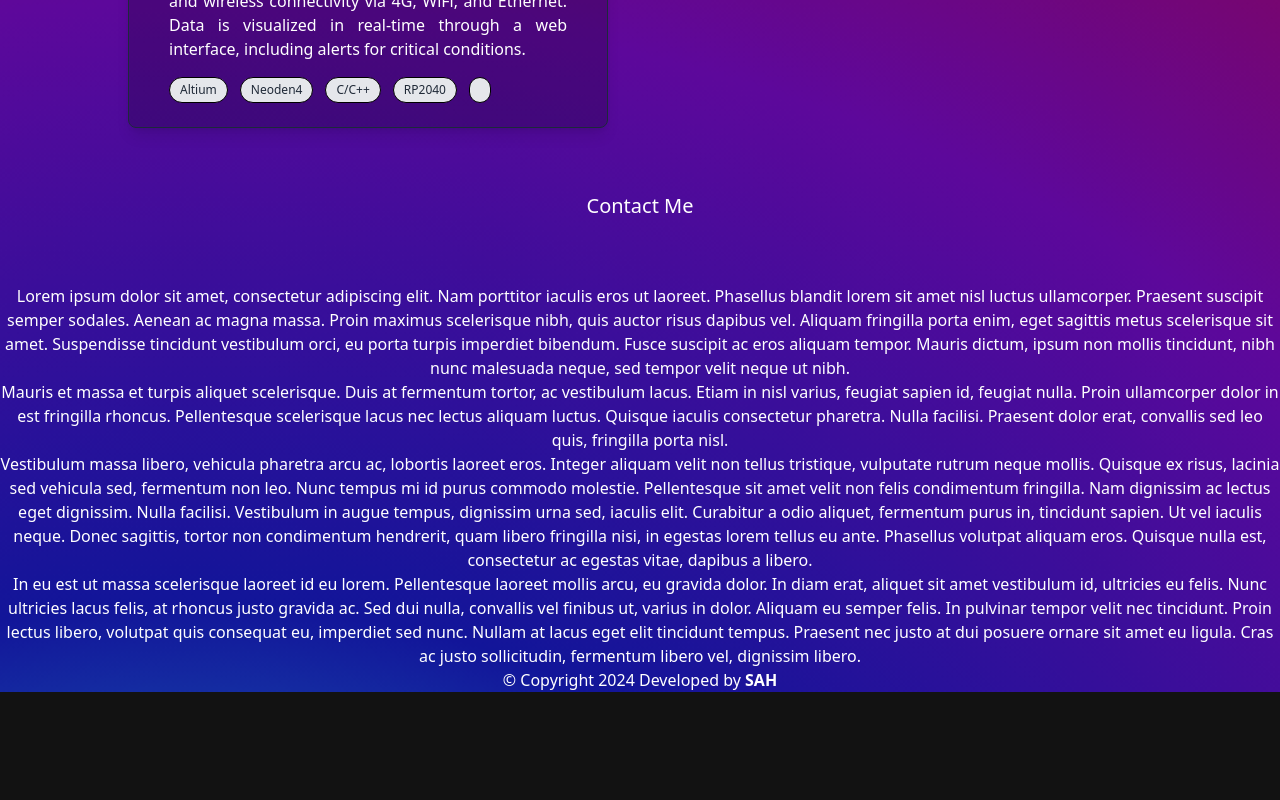
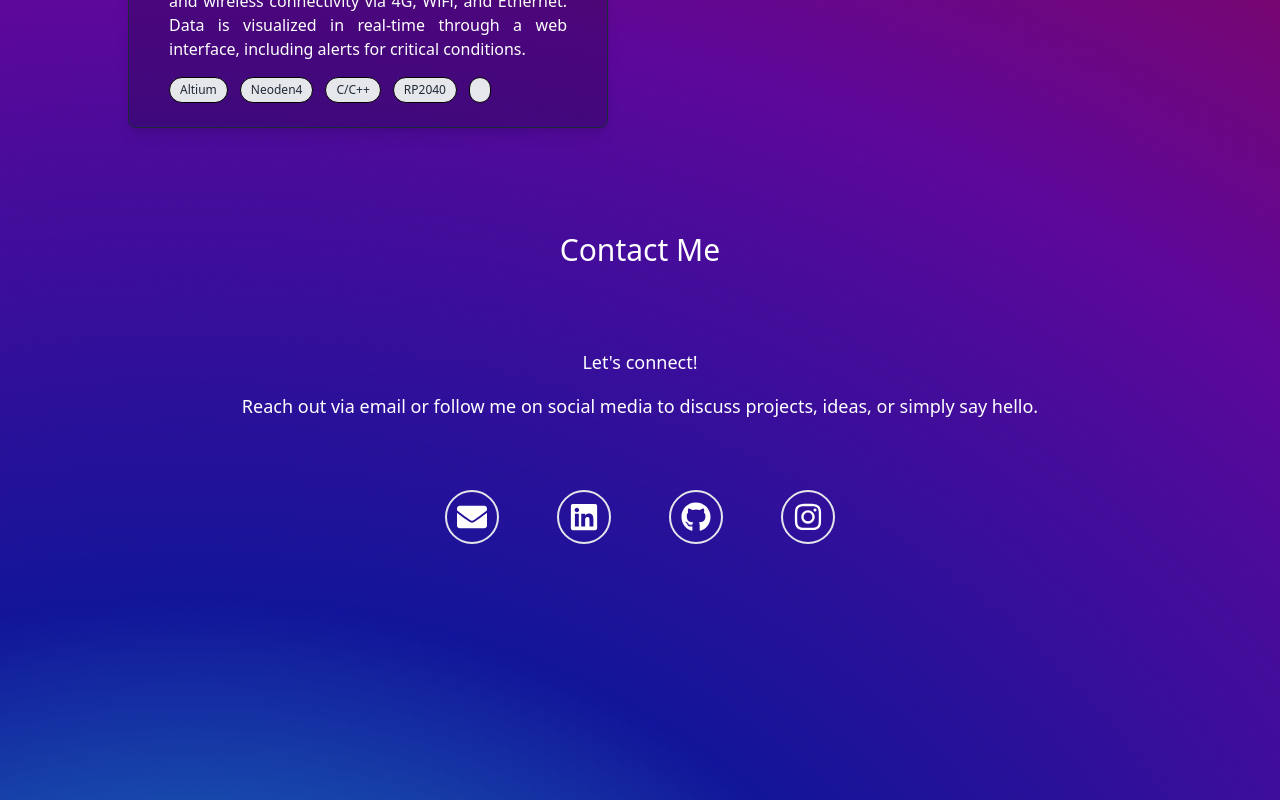
Before and after one commit to SAHerath/saherath.github.io, a React (Vite) app: page / in a window 1280 px wide. Shown: the part 2860-3660 px from the top of the page. Before the commit the page ends 3552 px from the top, so only its background shows below. Built offline with nearby package versions, Linux system fonts and the light colour scheme.

Commit message:
update contact page

```diff
--- a/src/pages/Contact.jsx
+++ b/src/pages/Contact.jsx
@@ -1,22 +1,52 @@
-import React from 'react'
+import React from "react";
+import { FaGithub, FaLinkedin, FaInstagram, FaEnvelope} from "react-icons/fa";
 
 const Contact = () => {
+
   return (
-    <>
-      <h1 className="text-xl text-white p-16">Contact Me</h1>
-      <p>
-        Lorem ipsum dolor sit amet, consectetur adipiscing elit. Nam porttitor iaculis eros ut laoreet. Phasellus blandit lorem sit amet nisl luctus ullamcorper. Praesent suscipit semper sodales. Aenean ac magna massa. Proin maximus scelerisque nibh, quis auctor risus dapibus vel. Aliquam fringilla porta enim, eget sagittis metus scelerisque sit amet. Suspendisse tincidunt vestibulum orci, eu porta turpis imperdiet bibendum. Fusce suscipit ac eros aliquam tempor. Mauris dictum, ipsum non mollis tincidunt, nibh nunc malesuada neque, sed tempor velit neque ut nibh.
-      </p>
-      <p>
-        Mauris et massa et turpis aliquet scelerisque. Duis at fermentum tortor, ac vestibulum lacus. Etiam in nisl varius, feugiat sapien id, feugiat nulla. Proin ullamcorper dolor in est fringilla rhoncus. Pellentesque scelerisque lacus nec lectus aliquam luctus. Quisque iaculis consectetur pharetra. Nulla facilisi. Praesent dolor erat, convallis sed leo quis, fringilla porta nisl.
-      </p>
-      <p>
-        Vestibulum massa libero, vehicula pharetra arcu ac, lobortis laoreet eros. Integer aliquam velit non tellus tristique, vulputate rutrum neque mollis. Quisque ex risus, lacinia sed vehicula sed, fermentum non leo. Nunc tempus mi id purus commodo molestie. Pellentesque sit amet velit non felis condimentum fringilla. Nam dignissim ac lectus eget dignissim. Nulla facilisi. Vestibulum in augue tempus, dignissim urna sed, iaculis elit. Curabitur a odio aliquet, fermentum purus in, tincidunt sapien. Ut vel iaculis neque. Donec sagittis, tortor non condimentum hendrerit, quam libero fringilla nisi, in egestas lorem tellus eu ante. Phasellus volutpat aliquam eros. Quisque nulla est, consectetur ac egestas vitae, dapibus a libero.
-      </p>
-      <p>
-        In eu est ut massa scelerisque laoreet id eu lorem. Pellentesque laoreet mollis arcu, eu gravida dolor. In diam erat, aliquet sit amet vestibulum id, ultricies eu felis. Nunc ultricies lacus felis, at rhoncus justo gravida ac. Sed dui nulla, convallis vel finibus ut, varius in dolor. Aliquam eu semper felis. In pulvinar tempor velit nec tincidunt. Proin lectus libero, volutpat quis consequat eu, imperdiet sed nunc. Nullam at lacus eget elit tincidunt tempus. Praesent nec justo at dui posuere ornare sit amet eu ligula. Cras ac justo sollicitudin, fermentum libero vel, dignissim libero.
-      </p>
-    </>
+    <section>
+      <div className="min-h-screen pt-10 px-6 sm:px-8 md:px-16 xl:px-32">
+        <h1 className="py-16 text-2xl sm:text-3xl text-center">Contact Me</h1>
+
+        <div className="flex flex-col justify-center gap-4 sm:text-lg 3xl:text-xl py-8 lg:py-4">
+          <p>Let's connect!</p>
+          <p>Reach out via email or follow me on social media to discuss projects, ideas, or simply say hello.</p>
+        </div>
+
+        <div className="flex justify-center items-stretch gap-6 xl:gap-12 3xl:gap-24 rounded-lg p-5 h-32">
+
+          <a href="" className="flex flex-col justify-end items-center w-16 group">
+            <span className="text-3xl border-2 rounded-full p-2.5 group-hover:text-4xl group-hover:-translate-y-1 duration-300">
+              <FaEnvelope />
+            </span>
+            <span className="hidden group-hover:block">Email</span>
+          </a>
+
+          <a href="" className="flex flex-col justify-end items-center w-16 group">
+            <span className="text-3xl border-2 rounded-full p-2.5 group-hover:text-4xl group-hover:-translate-y-1 duration-300">
+              <FaLinkedin />
+            </span>
+            <span className="3xl:text-lg hidden group-hover:block">Linkedin</span>
+          </a>
+
+          <a href="" className="flex flex-col justify-end items-center w-16 group">
+            <span className="text-3xl border-2 rounded-full p-2.5 group-hover:text-4xl group-hover:-translate-y-1 duration-300">
+              <FaGithub />
+            </span>
+            <span className="hidden group-hover:block">Github</span>
+          </a>
+
+          <a href="" className="flex flex-col justify-end items-center w-16 group">
+            <span className="text-3xl border-2 rounded-full p-2.5 group-hover:text-4xl group-hover:-translate-y-1 duration-300">
+              <FaInstagram />
+            </span>
+            <span className="hidden group-hover:block">Instagram</span>
+          </a>
+
+        </div>
+
+      </div>
+    </section>
   )
 }
 
```
